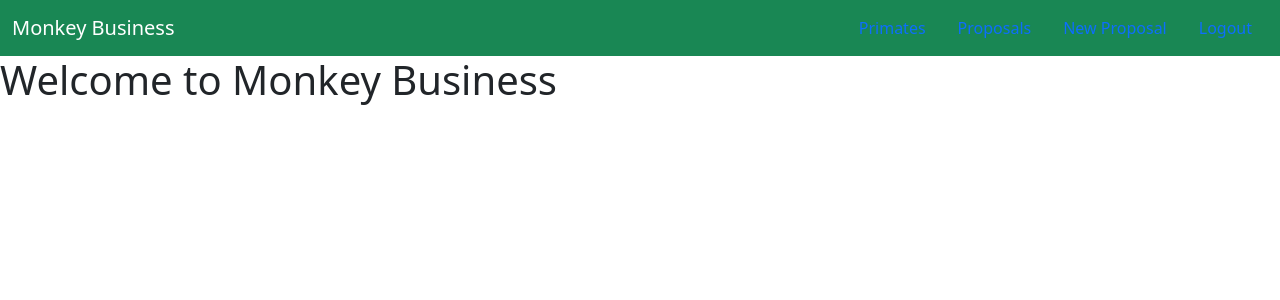
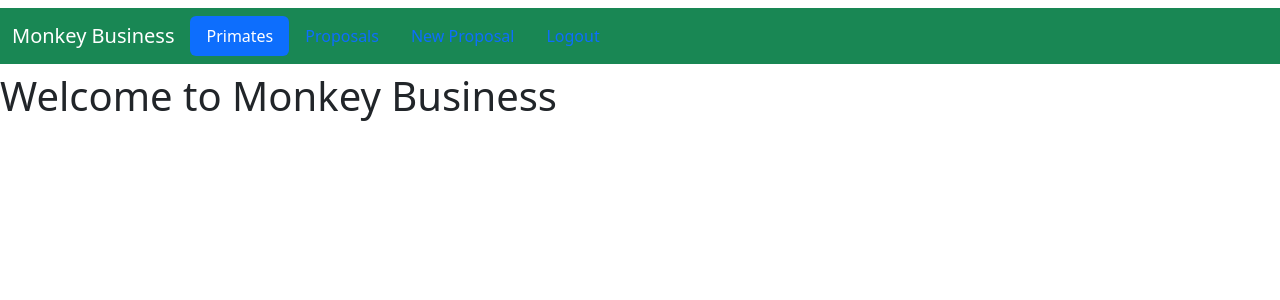
Before and after one commit to angelabarber/Enrichment-Proposals, a React (Create React App) app: page / in a window 1280 px wide. Shown: the top 300 px of the page. Built offline with nearby package versions, Linux system fonts and the light colour scheme; sample sign-in values are in the browser's storage.

Commit message:
reactstrap styling

```diff
--- a/src/components/Nav/NavBar.css
+++ b/src/components/Nav/NavBar.css
@@ -13,6 +13,7 @@
     list-style-type: none;
     text-align: center;
     color: whitesmoke;
+    text-decoration: none;
   }
 
   .navbar-link {
--- a/src/components/Nav/NavBar.js
+++ b/src/components/Nav/NavBar.js
@@ -3,17 +3,18 @@ import { useNavigate } from "react-router-dom";
 import "./NavBar.css";
 import React, { useState } from "react";
 import { Navbar, NavbarBrand, Nav, NavItem, NavLink } from "reactstrap";
+import { NavLink as RRNavLink } from "react-router-dom";
 
 export const NavBar = () => {
   const navigate = useNavigate();
 
   return (
     <div>
-      <Navbar className="navbar" color="success" dark>
+      <Navbar className="my-2" color="success" dark>
         <NavbarBrand href="/">Monkey Business</NavbarBrand>
-        <Nav pills>
+        <Nav className="me-auto" pills>
           <NavItem>
-            <NavLink className="navbar-item" href="/primates/">
+            <NavLink tag={RRNavLink} className="navbar-item" href="/primates/">
               Primates
             </NavLink>
           </NavItem>
@@ -30,6 +31,7 @@ export const NavBar = () => {
           {localStorage.getItem("primate_user") ? (
             <NavItem>
               <NavLink
+                className="navbar-item navbar-logout"
                 href=""
                 onClick={() => {
                   localStorage.removeItem("primate_user");
```
